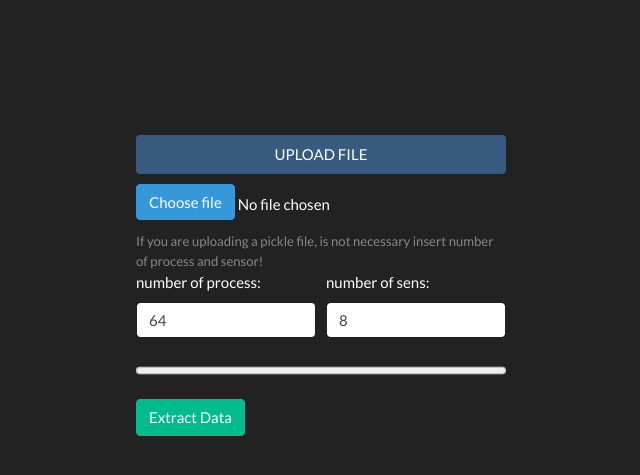
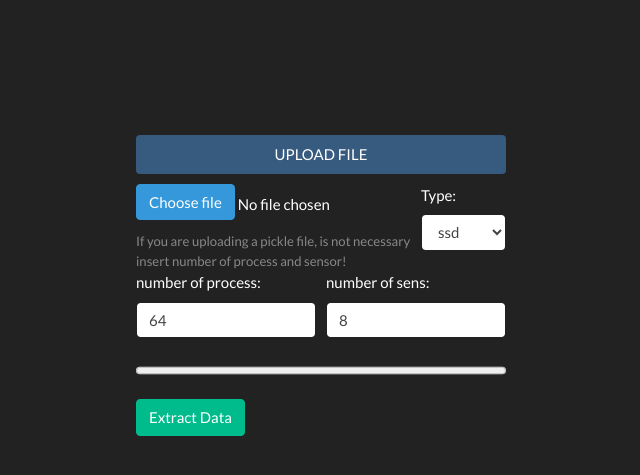
Before and after one commit to stefanichristian/dataSensor, a Flask app: page / in a window 1280 px wide. Shown: the top 475 px of the page, without its empty margins (319-959 px from the left). Run offline with Flask 2, Linux system fonts and the light colour scheme; some libraries are stand-ins or nearby versions.

Commit message:
add type file label

```diff
--- a/web_app/app.py
+++ b/web_app/app.py
@@ -48,7 +48,7 @@ def yy():
             strr = strr + a + "<br>"
     except:
         # print("second exc")
-        strr = "wait few minutes, the server is loading the datas"
+        strr = "wait few minutes, the server is loading the data"
     return strr
 
 
@@ -65,10 +65,11 @@ def submit():
         global nm_process
         nm_process = number_process
         number_sensor = int(request.form['num_sens'])
+        type_f = request.form.get('type_f')
         global nm_sens
         nm_sens = number_sensor
         if file.filename != '':
-            if ".txt" in file.filename:
+            if type_f == "txt":
                 aa = file.read().decode("utf-8")
                 f = StringIO(aa)
                 # data = sns.run(f, number_process, number_sensor, "txt")
@@ -79,7 +80,7 @@ def submit():
                 global array
                 array = data
                 return get_datatime()
-            elif ".log" in file.filename:
+            elif type_f == "log":
                 aa = file.read().decode("utf-8")
                 f = StringIO(aa)
                 data = sns.run(f, number_process, number_sensor, "log")
@@ -87,7 +88,7 @@ def submit():
                     return "Wrong format file, please reload page"
                 array = data
                 return get_datatime()
-            else:
+            elif type_f == "pickle":
                 try:
                     data = sns.decrypte_pck_obj(file.stream)
                 except Exception as e:
--- a/web_app/templates/graphics.html
+++ b/web_app/templates/graphics.html
@@ -44,7 +44,7 @@
                         <div class="form-row">
                             <div class="col">
                                 <label for="data_da">From</label>
-                                <select id="data_da"name="data_da" class="form-control">
+                                <select id="data_da" name="data_da" class="form-control">
                                 {%for day in days%}
                                     <option value="{{day}}">{{day}}</option>
                                 {%endfor%}
@@ -113,7 +113,7 @@
                     </div>
                 </div>
                 <div class="row">
-                    <div class="col" style="max-width:20%">
+                    <div class="col" style="max-width:25%">
                         <label for="data_sel">Data every:</label>
                         <select name="data_sel" id="data_sel" class="form-control">
                             <option value="0">1 Min</option>
@@ -128,7 +128,7 @@
                             <input name="media" id="media" type="checkbox">
                         </div>
                     </div>
-                    <div class="col">
+                    <div class="col" style="max-width:25%">
                         <label for="yscale">Data every:</label>
                         <select name="yscale" id="yscale" class="form-control">
                             <option value="linear">Linear</option>
--- a/web_app/templates/index.html
+++ b/web_app/templates/index.html
@@ -10,14 +10,6 @@
 
 </head>
 <body>
-    <script>
-       // window.onload() {
-         //   if({{LOADED}}) {
-
-           // }
-       // }
-    </script>
-
     <div id="gen" class="container">
         <br><br><br><br><br><br>
         <ul class="nav nav-pills nav-fill">
@@ -35,7 +27,14 @@
                         <span id="file-chosen">  No file chosen</span><br>
                         <small id="emailHelp" class="form-text text-muted">If you are uploading a pickle file, is not necessary insert number of process and sensor!</small>
                     </div>
-
+                    <div class="col"style="max-width:25%;">
+                        <label for="type_f">Type:</label>
+                        <select id="type_f" name="type_f" class="form-control">
+                            <option value="log">ssd</option>
+                            <option value="txt">txt</option>
+                            <option value="pickle">pickle</option>
+                        </select>
+                    </div>
                 </div>
                 <div class="form-row">
                     <div class="col">
```
